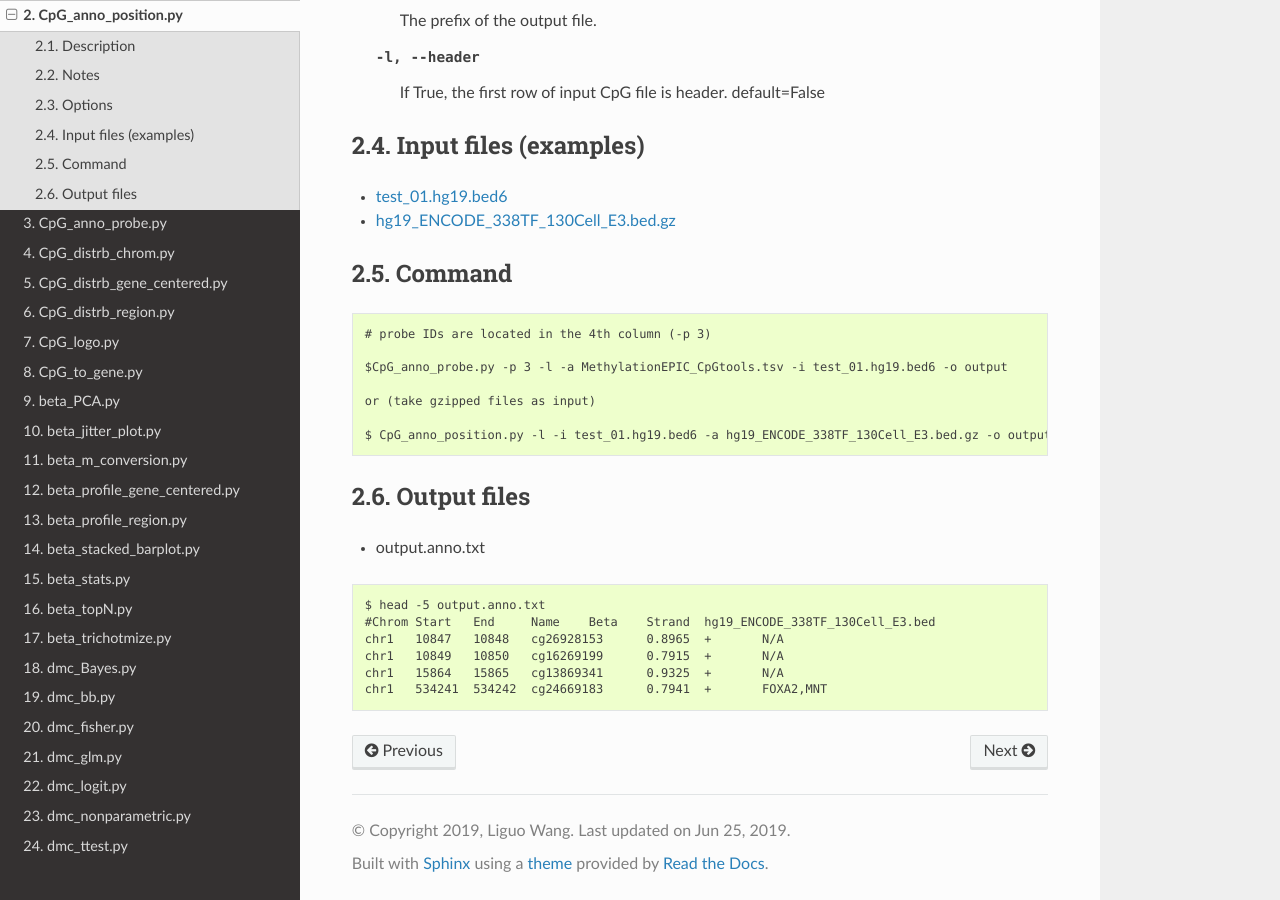
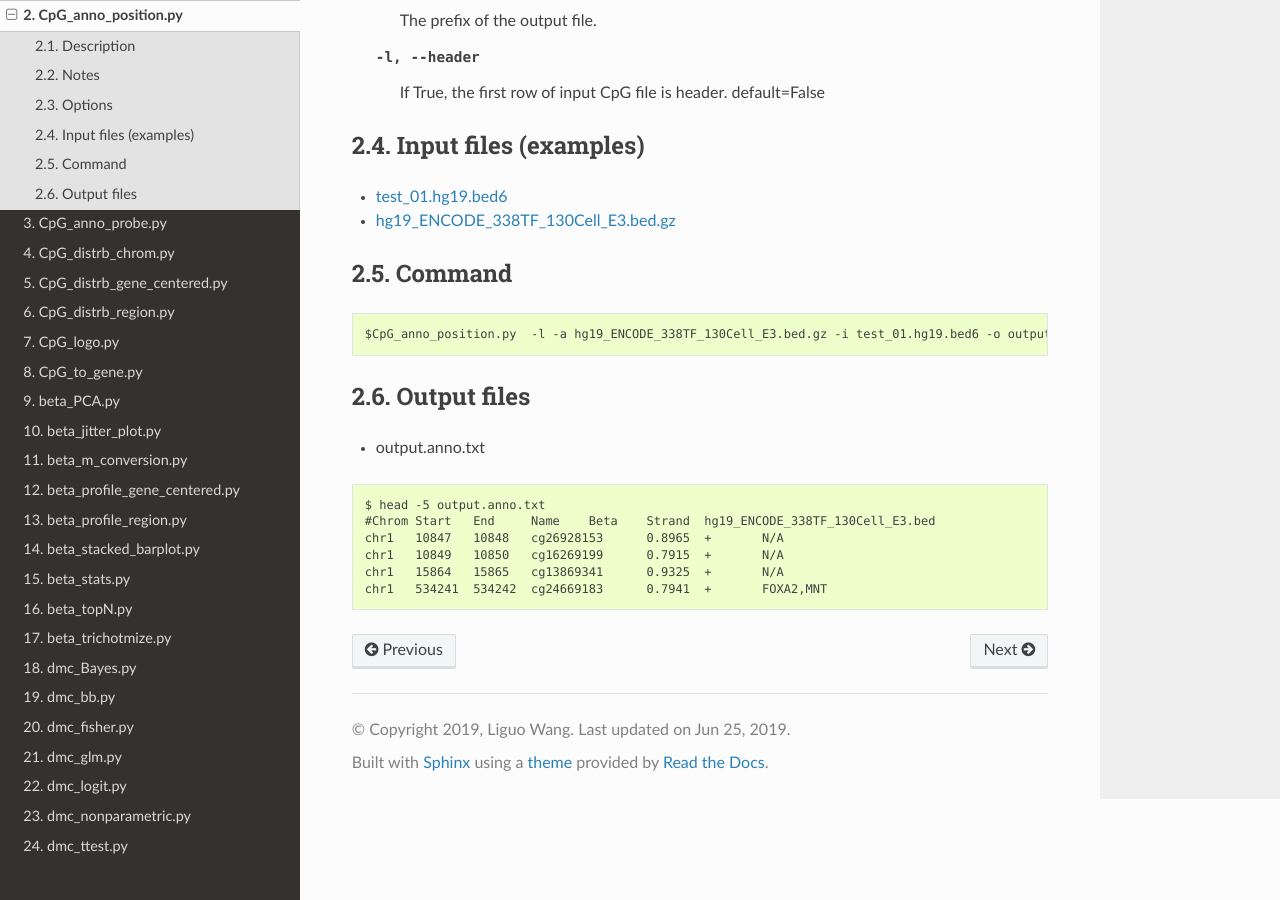
Before and after one commit to liguowang/cpgtools, a Sphinx documentation site: the page built from docs/source/demo/CpG_anno_position.rst, in a window 1280 px wide and 900 px high, scrolled down 931 px. Built offline with Sphinx 7.4.7 and the Read the Docs theme 2.0.0, drawn with Linux system fonts in a browser that asks for light colours.

Commit message:
add CpG_anno_position.rst

```diff
--- a/docs/source/demo/CpG_anno_position.rst
+++ b/docs/source/demo/CpG_anno_position.rst
@@ -45,14 +45,8 @@ Command
 
 ::
 
- # probe IDs are located in the 4th column (-p 3)
 
- $CpG_anno_probe.py -p 3 -l -a MethylationEPIC_CpGtools.tsv -i test_01.hg19.bed6 -o output
-
- or (take gzipped files as input)
-
- $ CpG_anno_position.py -l -i test_01.hg19.bed6 -a hg19_ENCODE_338TF_130Cell_E3.bed.gz -o output
-
+ $CpG_anno_position.py  -l -a hg19_ENCODE_338TF_130Cell_E3.bed.gz -i test_01.hg19.bed6 -o output
 
 
 Output files
```
